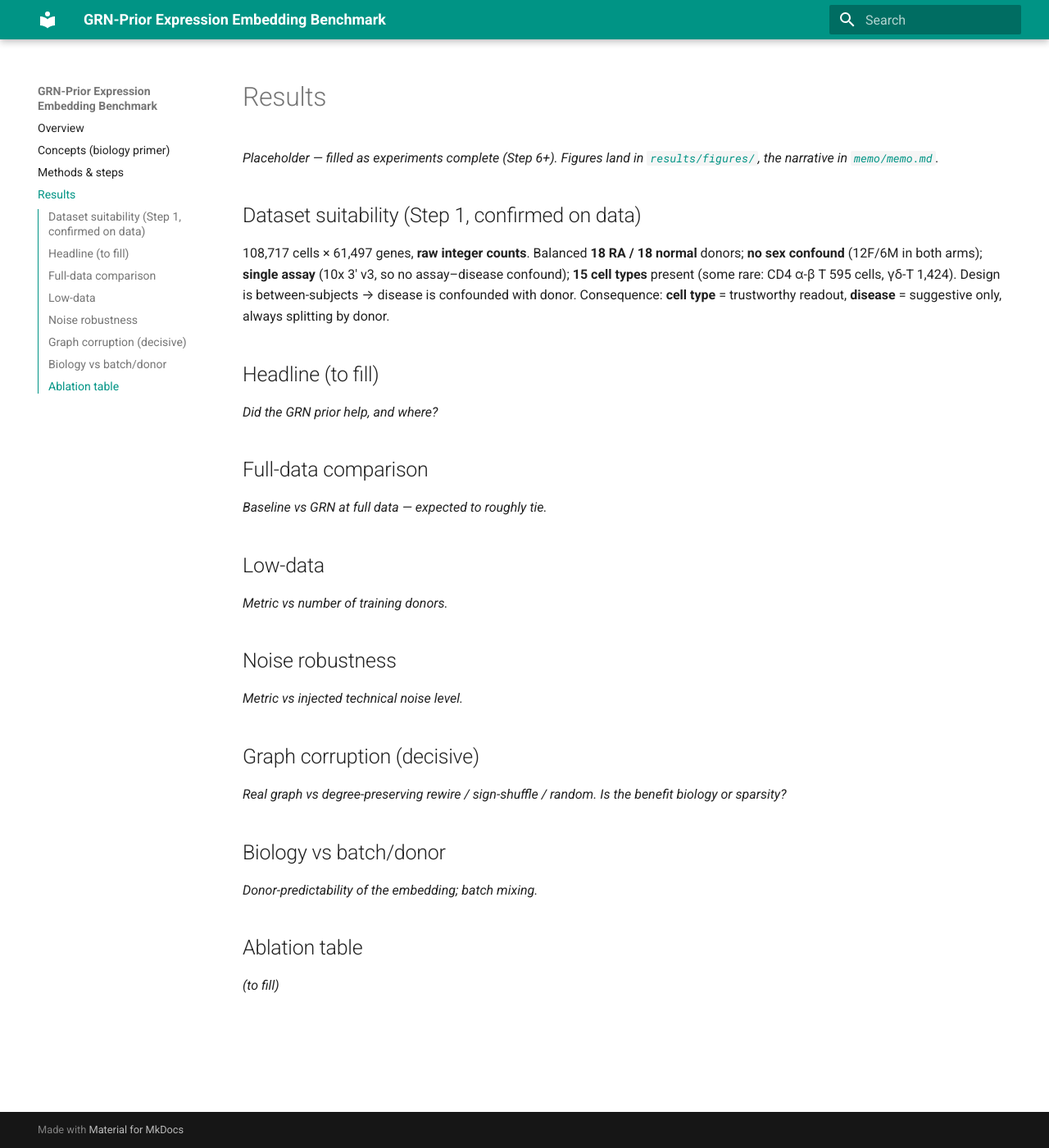
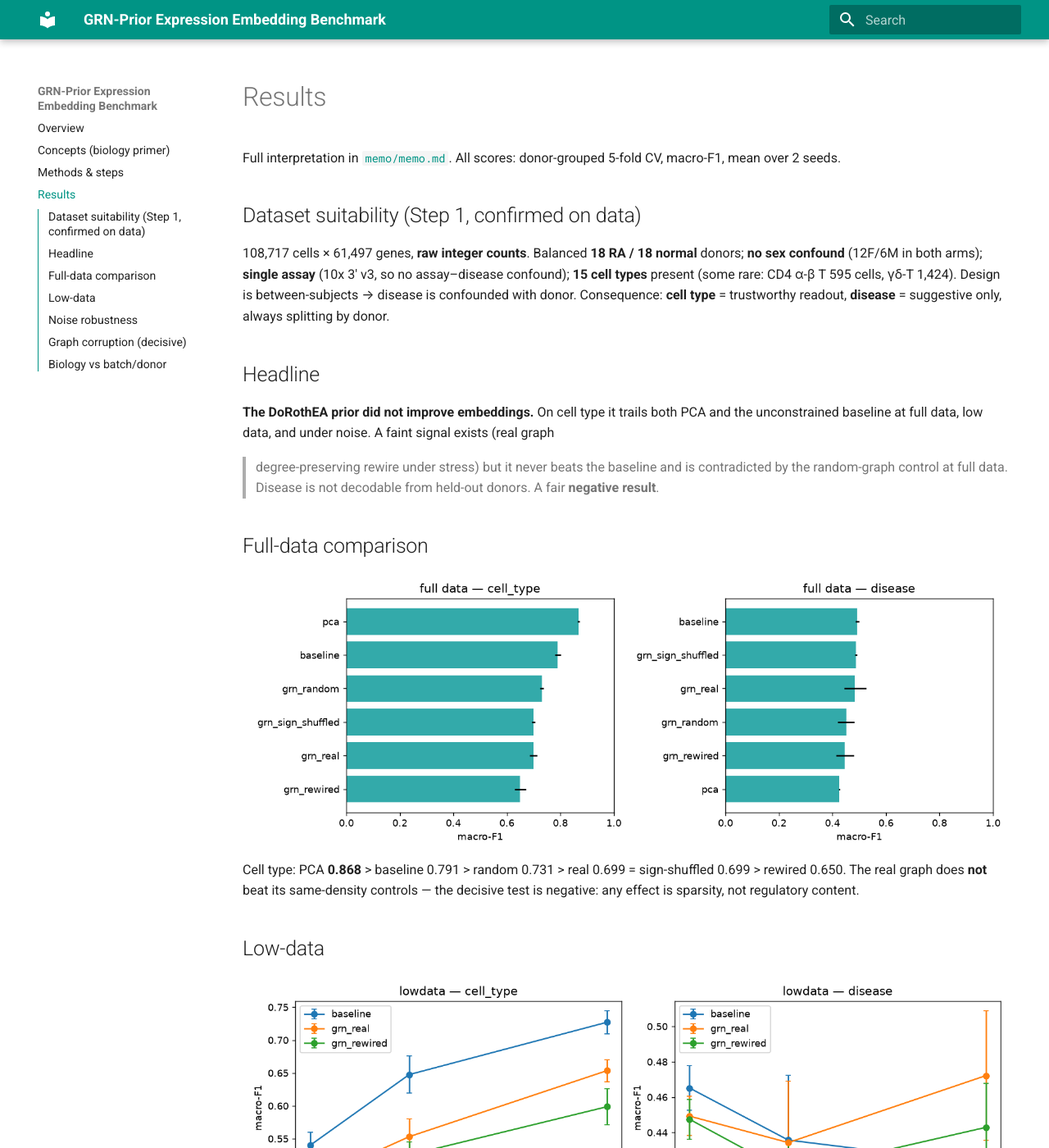
Before and after one commit to sbartek/grn-prior-benchmark, an MkDocs documentation site: the page built from docs/results.md, in a window 1280 px wide and 1400 px high. Shown: the whole window at 82% size. Built offline with MkDocs 1.6.1 and Material for MkDocs 9.7.7, drawn with Linux system fonts in a browser that asks for light colours; some of the changed text lies outside the part shown.

Commit message:
Steps 6+8: results, figures, memo (fair negative result)
GRN prior trails PCA + baseline on cell type at full/low-data/noise;
real graph does not beat same-density controls (random 0.731 > real 0.699).
Disease not decodable from held-out donors (confound). Memo + 4 figures.

Co-Authored-By: Claude Opus 4.8 (1M context) <noreply@anthropic.com>

```diff
--- a/docs/results.md
+++ b/docs/results.md
@@ -1,8 +1,7 @@
 # Results
 
-*Placeholder — filled as experiments complete (Step 6+). Figures land in
-[`results/figures/`](https://github.com/sbartek/grn-prior-benchmark/tree/main/results), the
-narrative in [`memo/memo.md`](https://github.com/sbartek/grn-prior-benchmark/blob/main/memo/memo.md).*
+Full interpretation in [`memo/memo.md`](https://github.com/sbartek/grn-prior-benchmark/blob/main/memo/memo.md).
+All scores: donor-grouped 5-fold CV, macro-F1, mean over 2 seeds.
 
 ## Dataset suitability (Step 1, confirmed on data)
 108,717 cells × 61,497 genes, **raw integer counts**. Balanced **18 RA / 18 normal** donors;
@@ -11,23 +10,34 @@ confound); **15 cell types** present (some rare: CD4 α-β T 595 cells, γδ-T 1
 between-subjects → disease is confounded with donor. Consequence: **cell type** = trustworthy
 readout, **disease** = suggestive only, always splitting by donor.
 
-## Headline (to fill)
-_Did the GRN prior help, and where?_
+## Headline
+**The DoRothEA prior did not improve embeddings.** On cell type it trails both PCA and the
+unconstrained baseline at full data, low data, and under noise. A faint signal exists (real graph
+> degree-preserving rewire under stress) but it never beats the baseline and is contradicted by
+the random-graph control at full data. Disease is not decodable from held-out donors. A fair
+**negative result**.
 
 ## Full-data comparison
-_Baseline vs GRN at full data — expected to roughly tie._
+![full](img/fig_full.png)
+Cell type: PCA **0.868** > baseline 0.791 > random 0.731 > real 0.699 = sign-shuffled 0.699 >
+rewired 0.650. The real graph does **not** beat its same-density controls — the decisive test is
+negative: any effect is sparsity, not regulatory content.
 
 ## Low-data
-_Metric vs number of training donors._
+![lowdata](img/fig_lowdata.png)
+Baseline > grn_real > grn_rewired at every training-donor count (k=4/8/16). The prior does not
+rescue the low-data regime; but grn_real consistently edges grn_rewired (weak structural signal).
 
 ## Noise robustness
-_Metric vs injected technical noise level._
+![noise](img/fig_noise.png)
+Same ordering under count-thinning (p=0.3, 0.1). The prior does not improve noise robustness.
 
 ## Graph corruption (decisive)
-_Real graph vs degree-preserving rewire / sign-shuffle / random. Is the benefit biology or sparsity?_
+At full data grn_real (0.699) ties sign-shuffled (0.699) and is **below random** (0.731). Under
+low-data/noise grn_real > grn_rewired but the gap is small and never reaches baseline. Verdict:
+the *specific* DoRothEA biology adds little beyond graph density.
 
 ## Biology vs batch/donor
-_Donor-predictability of the embedding; batch mixing._
-
-## Ablation table
-_(to fill)_
+![leakage](img/fig_leakage.png)
+Donor-prediction accuracy (lower = less leakage): baseline 0.086 < random 0.098 < grn_real 0.114
+< sign-shuf 0.132 < rewired 0.136 < PCA 0.166. The prior does not reduce donor signal.
```
Also changed, not shown: PLAN.md (+7 -4 lines), memo/memo.md (+83 -39 lines), docs/img/fig_full.png (added), docs/img/fig_leakage.png (added), docs/img/fig_lowdata.png (added), docs/img/fig_noise.png (added), results/figures/fig_full.png (added), results/figures/fig_leakage.png (added), results/figures/fig_lowdata.png (added), results/figures/fig_noise.png (added), 3 other files.
